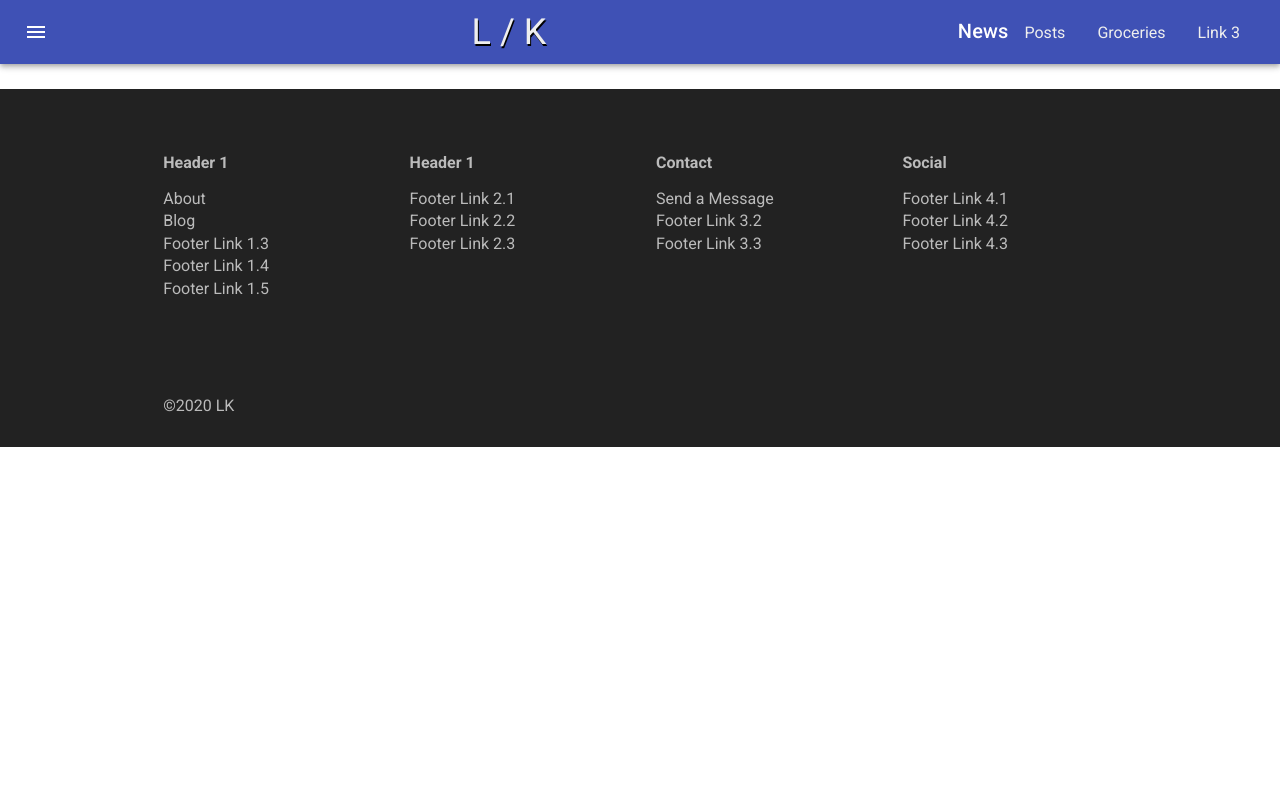
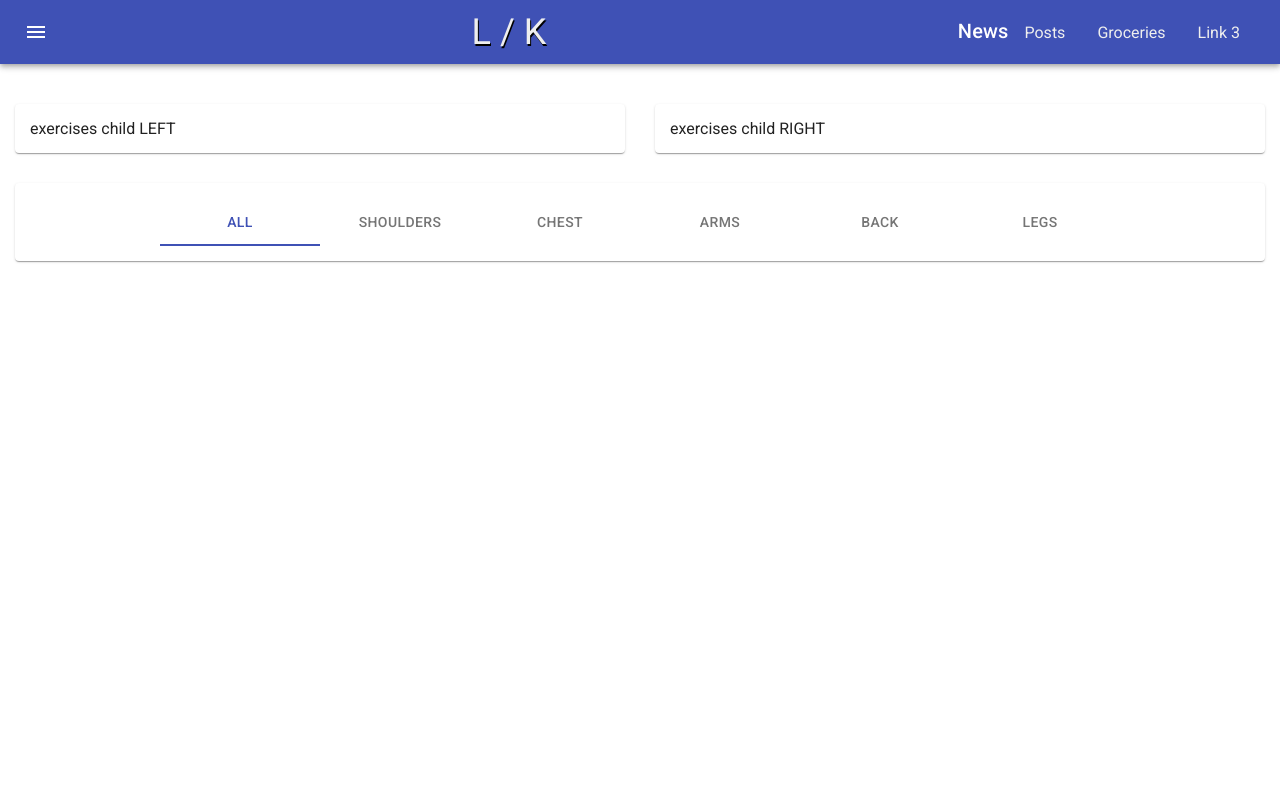
Before and after one commit to LKian/shopping-list-app, a React (Create React App) app in the folder client/: page /exercises in a window 1280 px wide. Shown: the top 800 px of the page. Built offline with nearby package versions, Linux system fonts and the light colour scheme.

Commit message:
exercise component

```diff
--- a/client/src/App.css
+++ b/client/src/App.css
@@ -15,6 +15,7 @@
 body {
   margin: 0;
   font-family: Roboto;
+  width: 100%;
 }
 
 .section {
--- a/client/src/components/App.js
+++ b/client/src/components/App.js
@@ -7,11 +7,11 @@ import Posts from "./Posts";
 import GroceryList from "./GroceryList";
 import TextComponent from "./TextComponent";
 import ContactForm from "./ContactForm";
+import Exercises from "./Exercises/Exercises";
 import "../App.css";
 
 function App() {
   return (
-    <div>
     <div className="App">
       <Router>
         <Header />
@@ -20,9 +20,9 @@ function App() {
         <Route path="/posts" component={Posts} />
         <Route path="/text" component={TextComponent} />
         <Route path="/contact" component={ContactForm} />
+        <Route path="/exercises" component={Exercises} />
         <Footer />
       </Router>
-      </div>
     </div>
   );
 }
--- /dev/null
+++ b/client/src/components/Exercises/Exercises.js
@@ -0,0 +1,34 @@
+import React, { Component } from "react";
+import styled from "styled-components";
+import ExercisesChild from "./ExercisesChild";
+import { muscles, exercises } from "./data-exercises";
+
+class Exercises extends Component {
+  state = {
+    exercises,
+  };
+
+  getExercisesByMuscles() {
+    return this.state.exercises.reduce((exercises, exercise) => {
+      const { muscles } = exercise;
+      exercises[muscles] = exercises[muscles]
+        ? [...exercises[muscles], exercise]
+        : [exercise];
+
+      return exercises;
+    }, {});
+  }
+
+  render() {
+    console.log("Grouped exercises: ", this.getExercisesByMuscles());
+    return (
+      <StyledExercises className="section">
+        <ExercisesChild muscles={muscles} />
+      </StyledExercises>
+    );
+  }
+}
+
+const StyledExercises = styled.div``;
+
+export default Exercises;
--- /dev/null
+++ b/client/src/components/Exercises/ExercisesChild.js
@@ -0,0 +1,52 @@
+import React, { Component } from "react";
+import styled from "styled-components";
+import Grid from "@material-ui/core/Grid";
+import Paper from "@material-ui/core/Paper";
+import Tabs from "@material-ui/core/Tabs";
+import Tab from "@material-ui/core/Tab";
+
+class ExercisesChild extends Component {
+  render() {
+    return (
+      <StyledExercisesChild className="section">
+        <Grid container>
+          <Grid item sm>
+            <Paper>exercises child LEFT</Paper>
+          </Grid>
+          <Grid item sm>
+            <Paper>exercises child RIGHT</Paper>
+          </Grid>
+        </Grid>
+        <Grid container>
+          <Grid item sm>
+            <Paper>
+              <Tabs
+                value={0}
+                // onChange={handleChange}
+                indicatorColor="primary"
+                textColor="primary"
+                centered
+              >
+                <Tab label="All"></Tab>
+                {this.props.muscles.map((muscle) => (
+                  <Tab label={muscle}></Tab>
+                ))}
+              </Tabs>
+            </Paper>
+          </Grid>
+        </Grid>
+      </StyledExercisesChild>
+    );
+  }
+}
+
+const StyledExercisesChild = styled.div`
+  .MuiGrid-item {
+    padding: 15px;
+  }
+  .MuiPaper-root {
+    padding: 15px;
+  }
+`;
+
+export default ExercisesChild;
--- /dev/null
+++ b/client/src/components/Exercises/data-exercises.js
@@ -0,0 +1,58 @@
+export const muscles = ["shoulders", "chest", "arms", "back", "legs"];
+
+export const exercises = [
+  {
+    id: "overhead-press",
+    title: "Overhead Press",
+    description: "Delts exercise...",
+    muscles: "shoulders",
+  },
+  {
+    id: "dips",
+    title: "Dips",
+    description: "Triceps exercise...",
+    muscles: "arms",
+  },
+  {
+    id: "dips2",
+    title: "Dips2",
+    description: "Triceps exercise...",
+    muscles: "arms",
+  },
+  {
+    id: "dips2",
+    title: "Dips2",
+    description: "Triceps exercise...",
+    muscles: "arms",
+  },
+  {
+    id: "barbell-curls",
+    title: "Barbell Curls",
+    description: "Biceps exercise...",
+    muscles: "arms",
+  },
+  {
+    id: "bench-press",
+    title: "Bench Press",
+    description: "Chest exercise...",
+    muscles: "chest",
+  },
+  {
+    id: "pull-ups",
+    title: "Pull Ups",
+    description: "Back and biceps exercise...",
+    muscles: "back",
+  },
+  {
+    id: "deadlifts",
+    title: "Deadlifts",
+    description: "Back and leg exercise...",
+    muscles: "back",
+  },
+  {
+    id: "squats",
+    title: "Squats",
+    description: "Legs exercise...",
+    muscles: "legs",
+  },
+];
--- a/client/src/components/GroceryList.js
+++ b/client/src/components/GroceryList.js
@@ -70,13 +70,12 @@ class GroceryList extends Component {
       );
   };
 
-  deleteItem = (id) => {
-    axios.delete(`http://localhost:5000/groceries/${id}`).then((res) => {
+  deleteItem = (item) => {
+    axios.delete(`http://localhost:5000/groceries/${item._id}`).then((res) => {
       if (res.status === 200) {
-        console.log("You deleted: ", id, res);
         this.setState((prevState) => ({
           groceryListDB: this.state.groceryListDB.filter(
-            (currentGroceryItem) => currentGroceryItem._id !== id
+            (currentGroceryItem) => currentGroceryItem._id !== item._id
           ),
         }));
       }
@@ -92,7 +91,7 @@ class GroceryList extends Component {
           <Delete
             className="icon-delete"
             id={databaseItem._id}
-            onClick={(e) => this.deleteItem(databaseItem._id)}
+            onClick={(e) => this.deleteItem(databaseItem)}
           />
         </ListItemIcon>
         <ListItemText
@@ -111,11 +110,12 @@ class GroceryList extends Component {
         <Helmet>
           <title>Groceries</title>
         </Helmet>
+        <div className="grocery-list-container">
           <form id="grocery-list-db-form" onSubmit={this.handleSubmit}>
             <TextField
               id="grocery-item-name"
               name="groceryItemName"
-            label="Name"
+              label="Grocery Item"
               value={this.state.groceryItemName}
               onChange={this.handleChangeDB}
               variant="outlined"
@@ -128,15 +128,12 @@ class GroceryList extends Component {
               onChange={this.handleChangeDB}
               variant="outlined"
             />
-          <Button
-            className="button-add-to-cart"
-            // style={{ display: "none" }}
-            type={"submit"}
-          >
+            <Button className="button-add-to-cart" type={"submit"}>
               {" "}
               <Add className="grocery-item-add" />
             </Button>
           </form>
+        </div>
         <Button
           className="button-view-grocery-items"
           onClick={this.getAllItemsFromDB}
@@ -144,6 +141,7 @@ class GroceryList extends Component {
           See shopping list
           <Receipt className="grocery-item-receipt" />
         </Button>
+
         {databaseItems.length ? (
           <Paper className="grocery-list" elevation={2}>
             {databaseItems}
@@ -155,11 +153,17 @@ class GroceryList extends Component {
 }
 
 const GroceryListContainer = styled.div`
-  #grocery-list-db-form {
+  .grocery-list-container {
+    display: flex;
+    width: 100%;
     background-color: var(--primaryLight);
-    display: flex;
     justify-content: center;
     padding: 25px 0;
+  }
+  #grocery-list-db-form {
+    display: flex;
+    width: 320px;
+    justify-content: space-between;
   }
   .MuiFormControl-root.MuiTextField-root:nth-child(2) {
     max-width: 100px;
```
Lines whose indentation alone changed are shown as unchanged.
